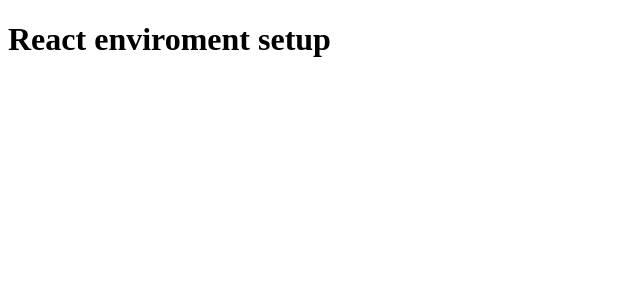
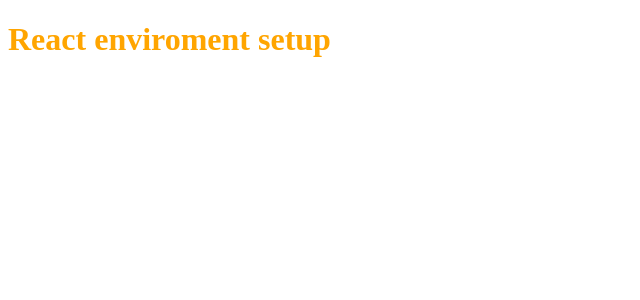
Before and after one commit to K-Daiki-0ne/react_enviroment_setup, a React app: page / in a window 1280 px wide. Shown: the top 300 px of the page, without its empty margins (0-640 px from the left). Built offline with nearby package versions, Linux system fonts and the light colour scheme.

Commit message:
create: root component style code

```diff
--- /dev/null
+++ b/src/App.css
@@ -0,0 +1,3 @@
+h1  {
+  color: orange;
+}
--- a/src/App.tsx
+++ b/src/App.tsx
@@ -1,4 +1,4 @@
-import React from 'react';
+import './App.css'
 
 export default function App(){
   return <h1>React enviroment setup</h1>
```
